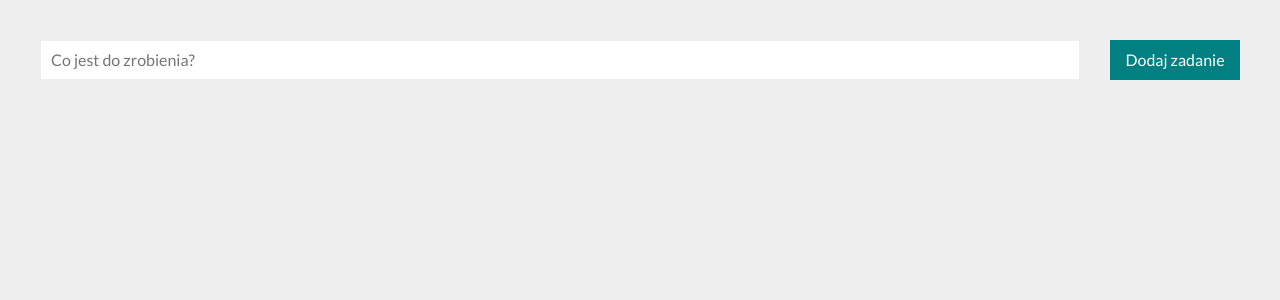
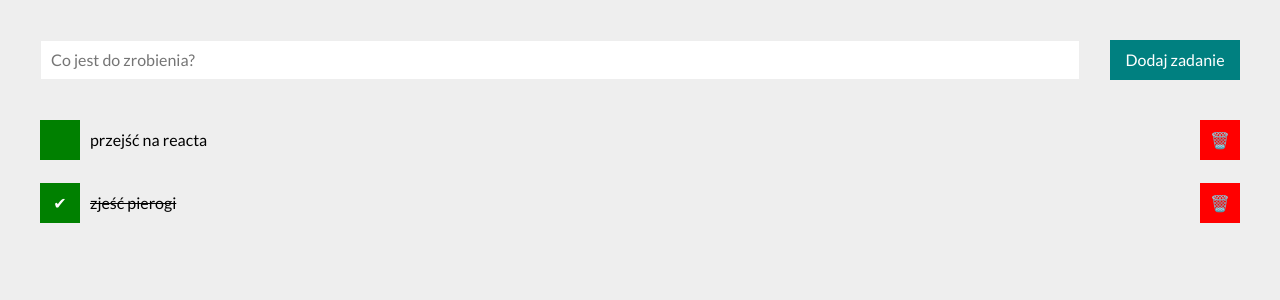
Before and after one commit to michalwodniczak/todo-list-react, a React (Create React App) app: page / in a window 1280 px wide. Shown: the top 300 px of the page. Built offline with nearby package versions, Linux system fonts and the light colour scheme.

Commit message:
added new Component and styles for the Component

```diff
--- a/src/App.js
+++ b/src/App.js
@@ -1,4 +1,5 @@
 import Form from "./Form";
+import Tasks from "./Tasks";
 
 const tasks = [
   { id: 1, content: "przejść na reacta", done: false },
@@ -9,7 +10,10 @@ const hideDoneTasks = false;
 
 function App() {
   return (
-    <Form />
+    <>
+      <Form />
+      <Tasks tasks={tasks} hideDoneTasks={hideDoneTasks} />
+    </>
   );
 }
 
--- /dev/null
+++ b/src/Tasks/index.js
@@ -0,0 +1,23 @@
+import "./style.css";
+
+const Tasks = (props) => (
+    <ul className="tasks__list">
+        {props.tasks.map(task => (
+            <li key={task.id}
+                className={`tasks__listItem ${task.done && props.hideDoneTasks ? "tasks__listItem--hide" : ""}`}
+            >
+                <button className="tasks__button">
+                    {task.done ? "✔" : ""}
+                </button>
+                <span className={`${task.done ? "tasks__content" : ""}`}>
+                    {task.content}
+                </span>
+                <button className="tasks__button tasks__button--remove">
+                    🗑️
+                </button>
+            </li>
+        ))}
+    </ul >
+)
+
+export default Tasks
--- /dev/null
+++ b/src/Tasks/style.css
@@ -0,0 +1,45 @@
+.tasks__list {
+    margin: 0;
+    list-style-type: none;
+    padding: 10px;
+}
+
+.tasks__listItem {
+    display: grid;
+    grid-template-columns: 40px 1fr 40px;
+    align-items: center;
+    word-break: break-word;
+    padding: 10px;
+    grid-gap: 10px;
+    border-bottom: 3px solid #eee;
+}
+
+.tasks__content {
+    text-decoration: line-through;
+}
+
+.tasks__listItem--hide {
+    display: none;
+}
+
+.tasks__button {
+    background-color: #008000;
+    color: white;
+    padding: 10px;
+    border: none;
+    min-height: 40px;
+    cursor: pointer;
+    transition: background 1s;
+}
+
+.tasks__button:hover {
+    background-color: #00b300;
+}
+
+.tasks__button--remove {
+    background-color: #ff0000;
+}
+
+.tasks__button--remove:hover {
+    background-color: #ff5452;
+}
```
